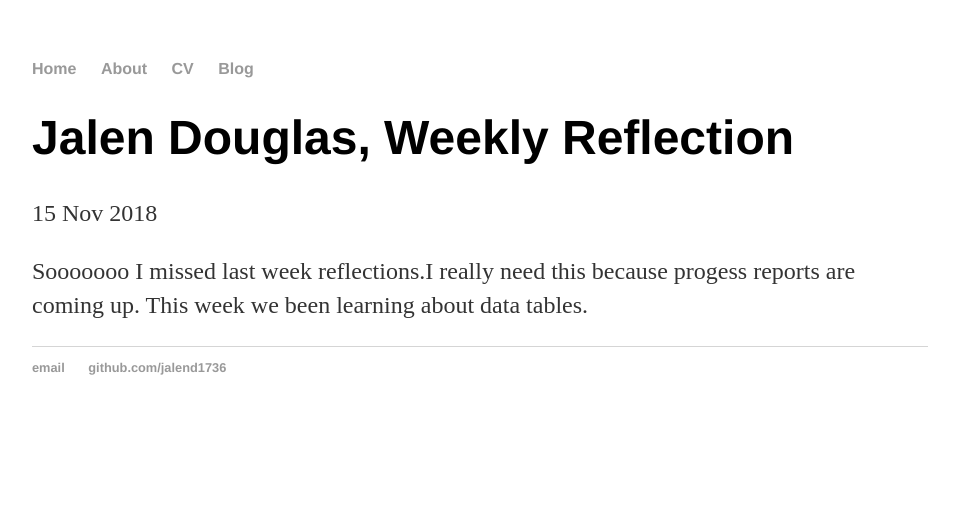
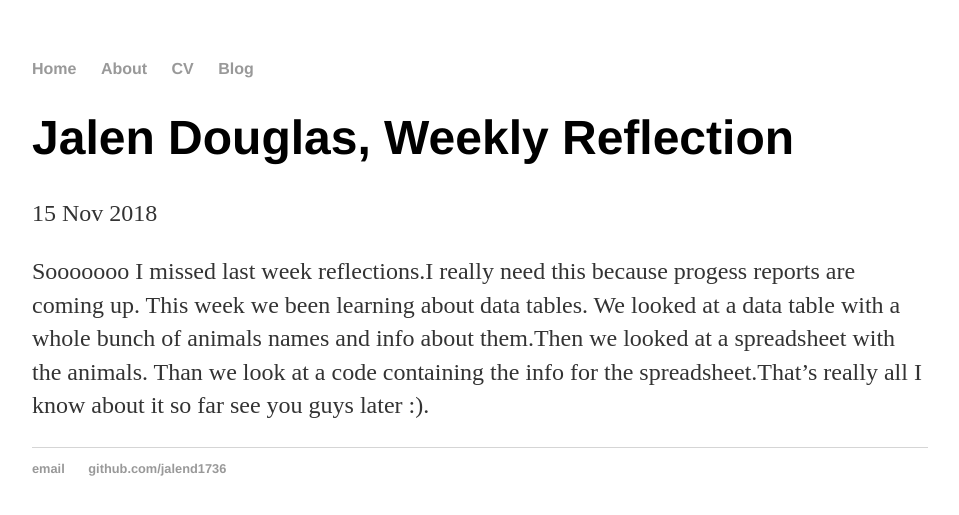
Before and after one commit to Jalend1736/Jalend1736.github.io, a Jekyll site: the page built from _posts/2018-11-15-Jalen Douglas-weekly-reflection.md, in a window 1280 px wide. Shown: the top 515 px of the page, without its empty margins (160-1119 px from the left). Built offline with Jekyll 4.4.1, drawn with Linux system fonts in a browser that asks for light colours.

Commit message:
Update 2018-11-15-Jalen Douglas-weekly-reflection.md

```diff
--- a/_posts/2018-11-15-Jalen Douglas-weekly-reflection.md
+++ b/_posts/2018-11-15-Jalen Douglas-weekly-reflection.md
@@ -3,4 +3,4 @@ layout: post
 title: "Jalen Douglas, Weekly Reflection"
 date: 2018-11-15
 ---
-Sooooooo I missed last week reflections.I really need this because progess reports are coming up. This week we been learning about data tables.
+Sooooooo I missed last week reflections.I really need this because progess reports are coming up. This week we been learning about data tables. We looked at a data table with a whole bunch of animals names and info about them.Then we looked at a spreadsheet with the animals. Than we look at a code containing the info for the spreadsheet.That's really all I know about it so far see you guys later :).
```
